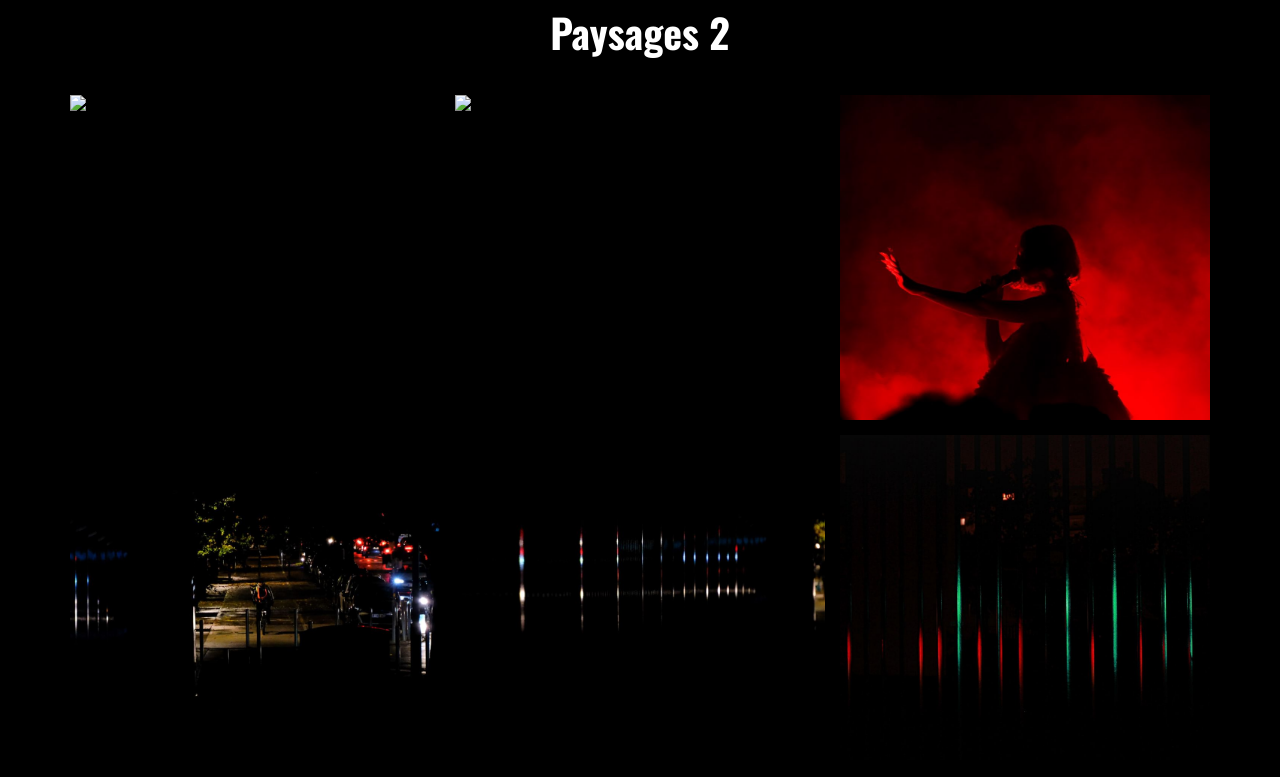
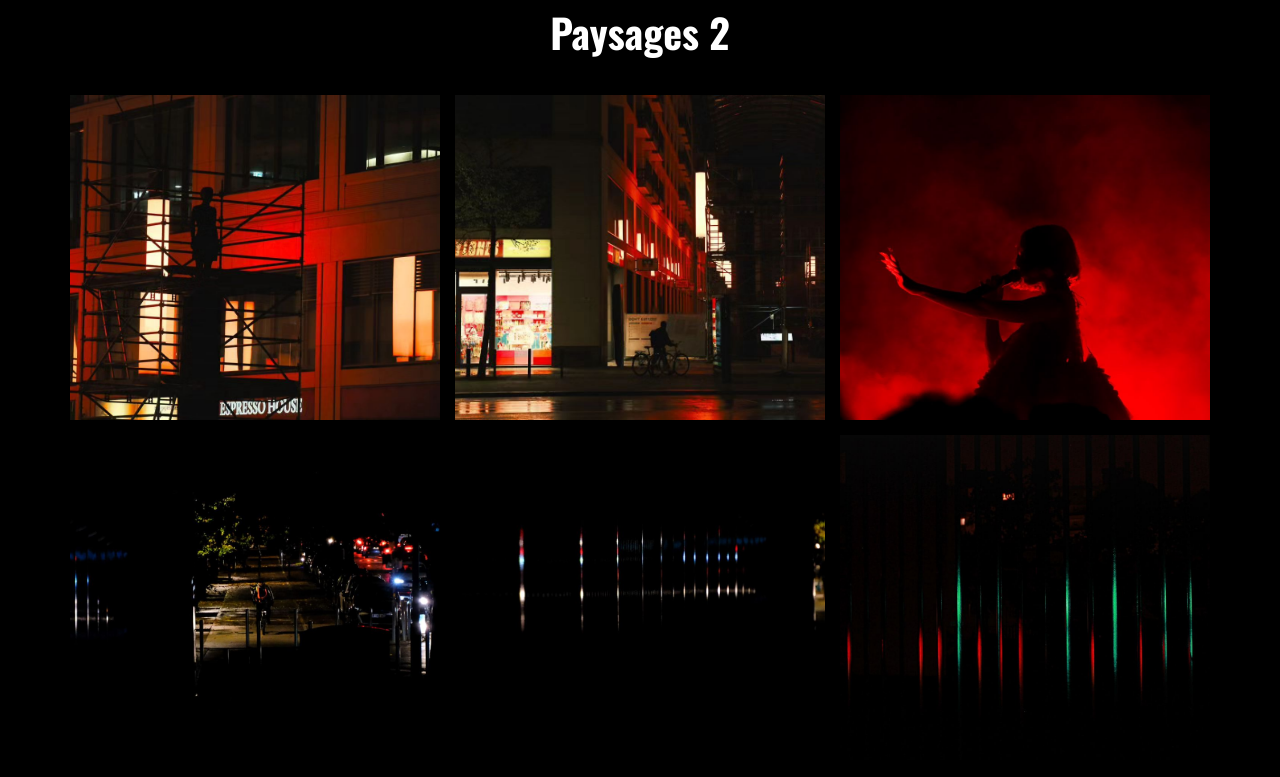
Before and after one commit to AdrienYakite/Site-Mathias-Portfolio-Photo, a plain HTML site: page portfolio.html in a window 1280 px wide. Shown: the part 1315-2092 px from the top of the page. Drawn offline with nearby package versions, Linux system fonts and the light colour scheme.

Commit message:
changement du format des photos de la page "portfolio"

```diff
--- a/portfolio.html
+++ b/portfolio.html
@@ -98,15 +98,15 @@
                     <div class="grid-paysages">
 
                         <div class="item1">
-                            <a href="images/Photos-Mathias/photo1.heic"class="lien-voir-cette-image">
-                                <img src="images/Photos-Mathias/photo1.heic"alt="une-nuit-a-berlin"title="Cliquez pour agrandir" />
+                            <a href="images/Photos-Mathias/photo1.jpg"class="lien-voir-cette-image">
+                                <img src="images/Photos-Mathias/photo1.jpg"alt="une-nuit-a-berlin"title="Cliquez pour agrandir" />
                                 <div class="voir-cette-image"></div>
                             </a>
                         </div>
 
                         <div class="item2">
-                            <a href="images/Photos-Mathias/photo2.heic" class="lien-voir-cette-image">
-                                <img src="images/Photos-Mathias/photo2.heic" alt="une-2eme-nuit-a-berlin"title="Cliquez pour agrandir"/>
+                            <a href="images/Photos-Mathias/photo2.jpg" class="lien-voir-cette-image">
+                                <img src="images/Photos-Mathias/photo2.jpg" alt="une-2eme-nuit-a-berlin"title="Cliquez pour agrandir"/>
                                 <div class="voir-cette-image"></div>
                             </a>
                         </div>
--- a/style.css
+++ b/style.css
@@ -267,8 +267,10 @@ form textarea::placeholder{
 
 .grid-paysages{
     display: grid;
+
     grid-template-columns:repeat(3,1fr);
     grid-template-rows: repeat(2, 1fr);
+
     gap: 15px;
     margin-right: 50px;
     margin-left: 50px;
```
